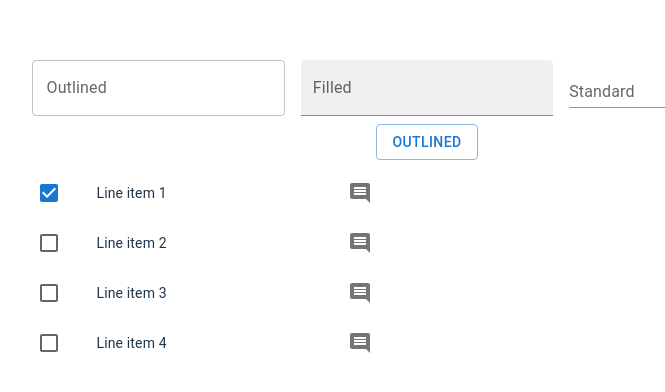
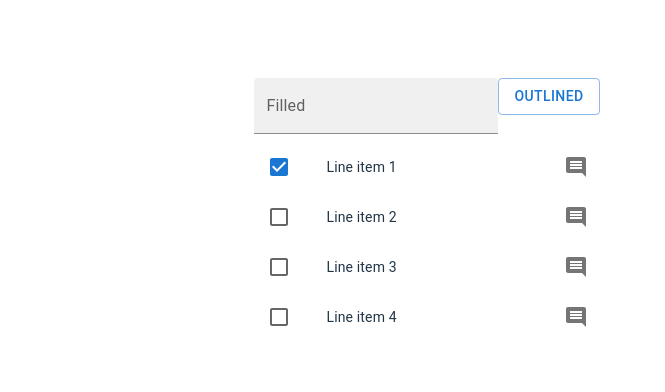
Before and after one commit to Hellraiser997/ToDo-List-, a React (Vite) app: page / in a window 1280 px wide. Shown: the part 186-578 px from the top of the page, without its empty margins (213-878 px from the left). Built offline with nearby package versions, Linux system fonts and the light colour scheme.

Commit message:
Feat: Código desnecessário removido para facilitar desenvolvimento

```diff
--- a/src/components/Form.jsx
+++ b/src/components/Form.jsx
@@ -1,24 +1,15 @@
 import * as React from 'react';
-import Box from '@mui/material/Box';
 import TextField from '@mui/material/TextField';
 import { Button } from '@mui/material';
 
-export default function BasicTextFields() {
+export default function Form() {
   return (
     <div>
-    <Box
-      component="form"
-      sx={{
-        '& > :not(style)': { m: 1, width: '25ch' },
-      }}
-      noValidate
-      autoComplete="off"
-    >
-      <TextField id="outlined-basic" label="Outlined" variant="outlined" />
-      <TextField id="filled-basic" label="Filled" variant="filled" />
-      <TextField id="standard-basic" label="Standard" variant="standard" />
-    </Box>
-    <Button variant="outlined">Outlined</Button>
-    </div>
-  );
+        <TextField
+        id="filled-basic"
+        label="Filled"
+        variant="filled" />
+        <Button variant="outlined">Outlined</Button>
+     </div>
+  )
 }
```
